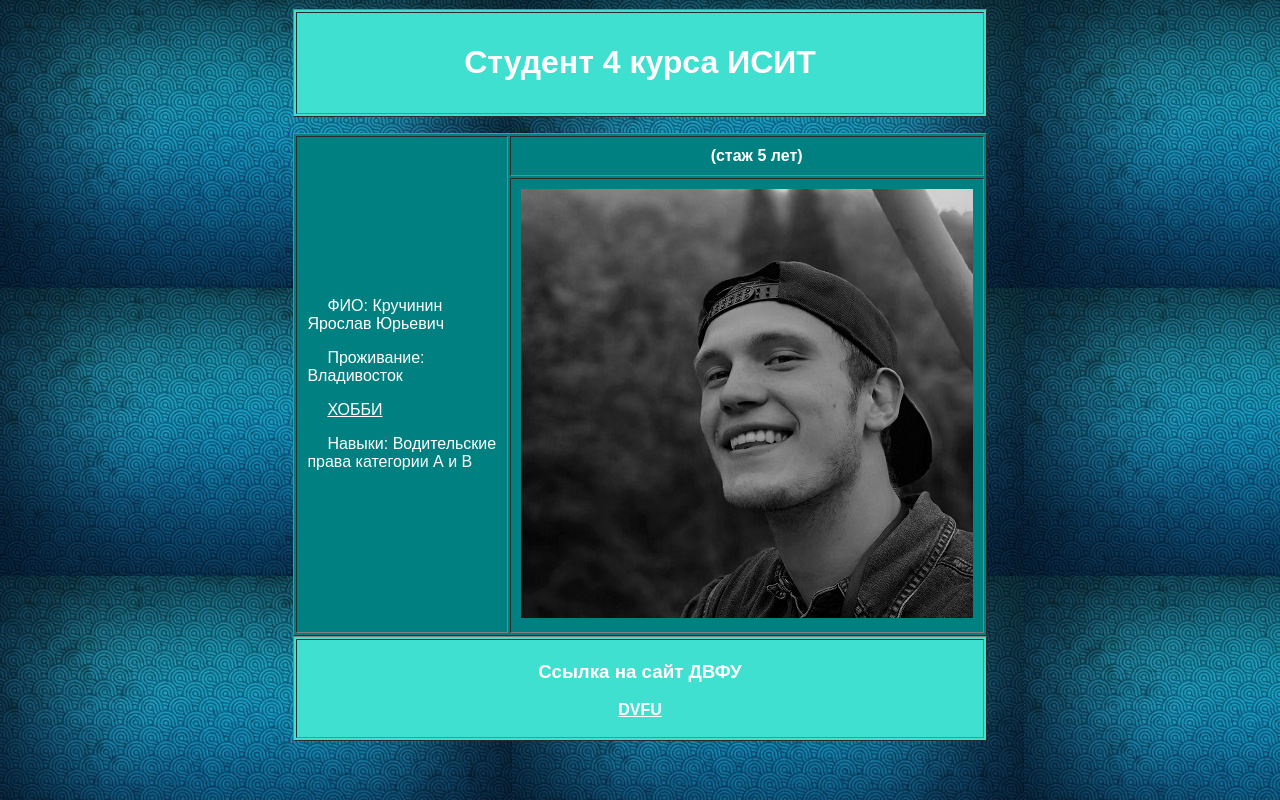
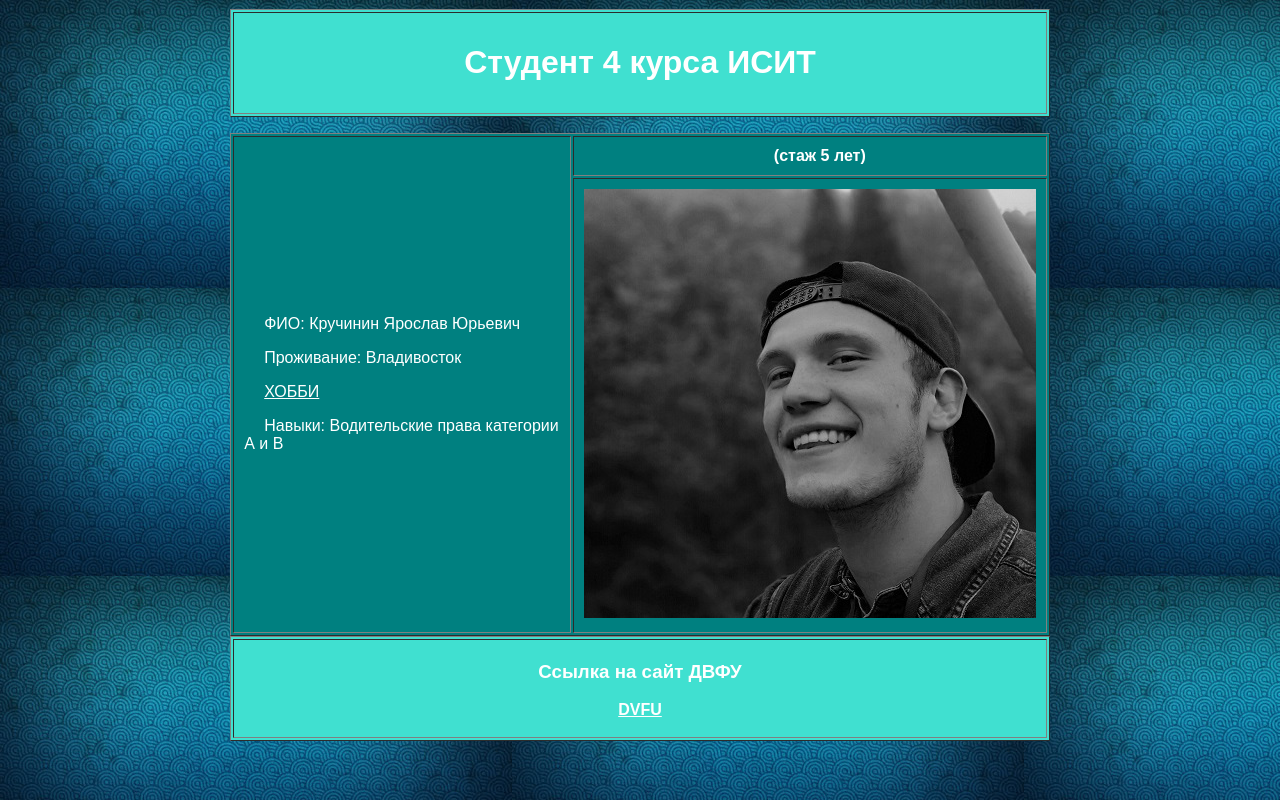
Before and after one commit to Kryarik/Kr_YAIU, a plain HTML site: page index.html in a window 1280 px wide. Drawn offline with Linux system fonts and the light colour scheme.

Commit message:
Update index.html

```diff
--- a/index.html
+++ b/index.html
@@ -11,7 +11,7 @@
  </style>
 </head>
 <body>
- <table border="0" align="center" rules="rows" style="width:55%;">
+ <table border="0" align="center" rules="rows" style="width:65%;">
   <tr>
    <td>
     <table border="1" bgcolor="#40E0D0" cellpadding="10" style="width:100%;">
@@ -43,7 +43,7 @@
       </td>
      </tr>
      <tr>
-      <td border="0" align="center">
+      <td border="1" align="center">
        <img src="face.jpg">
       </td>
      </tr>
```
